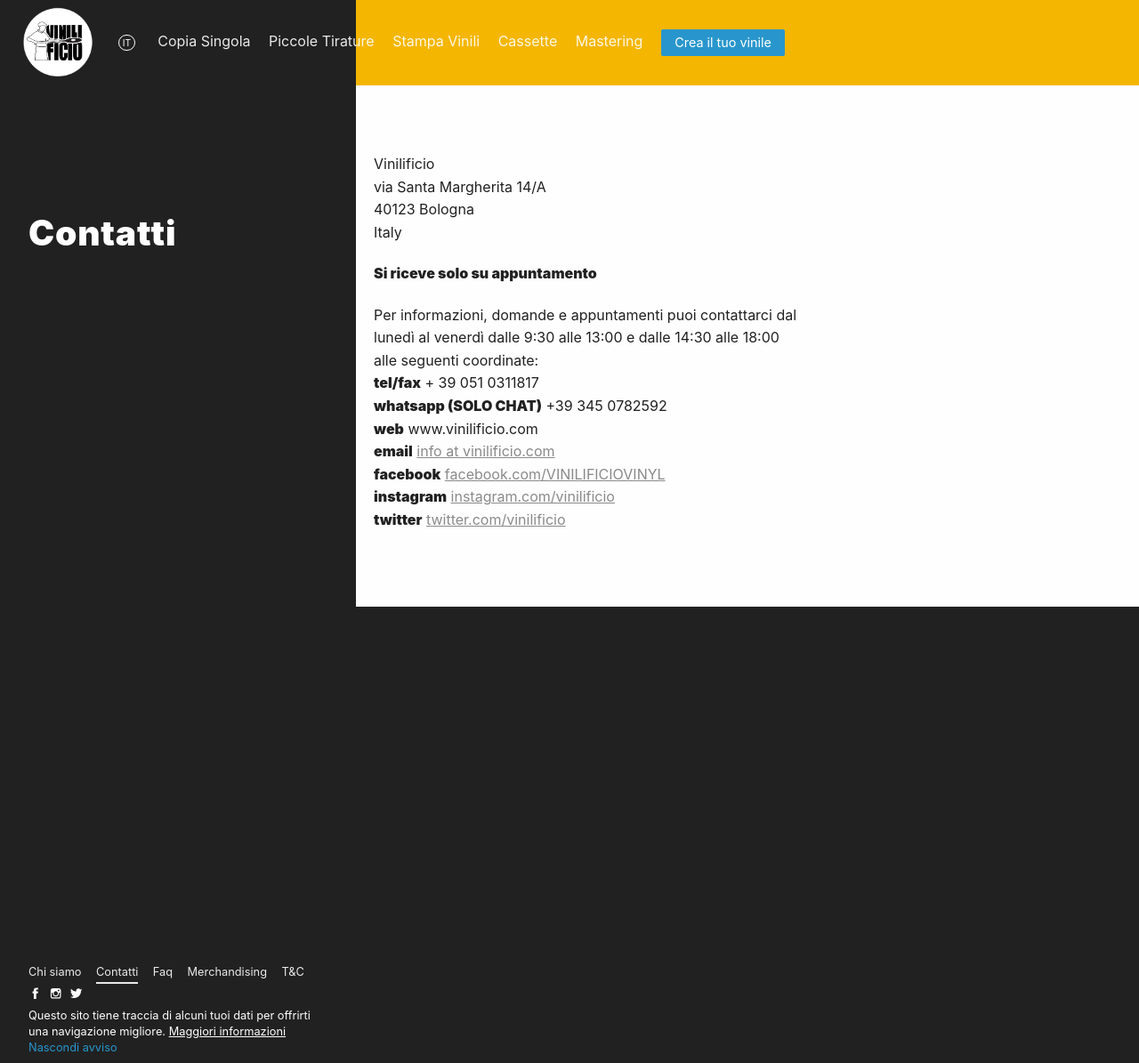
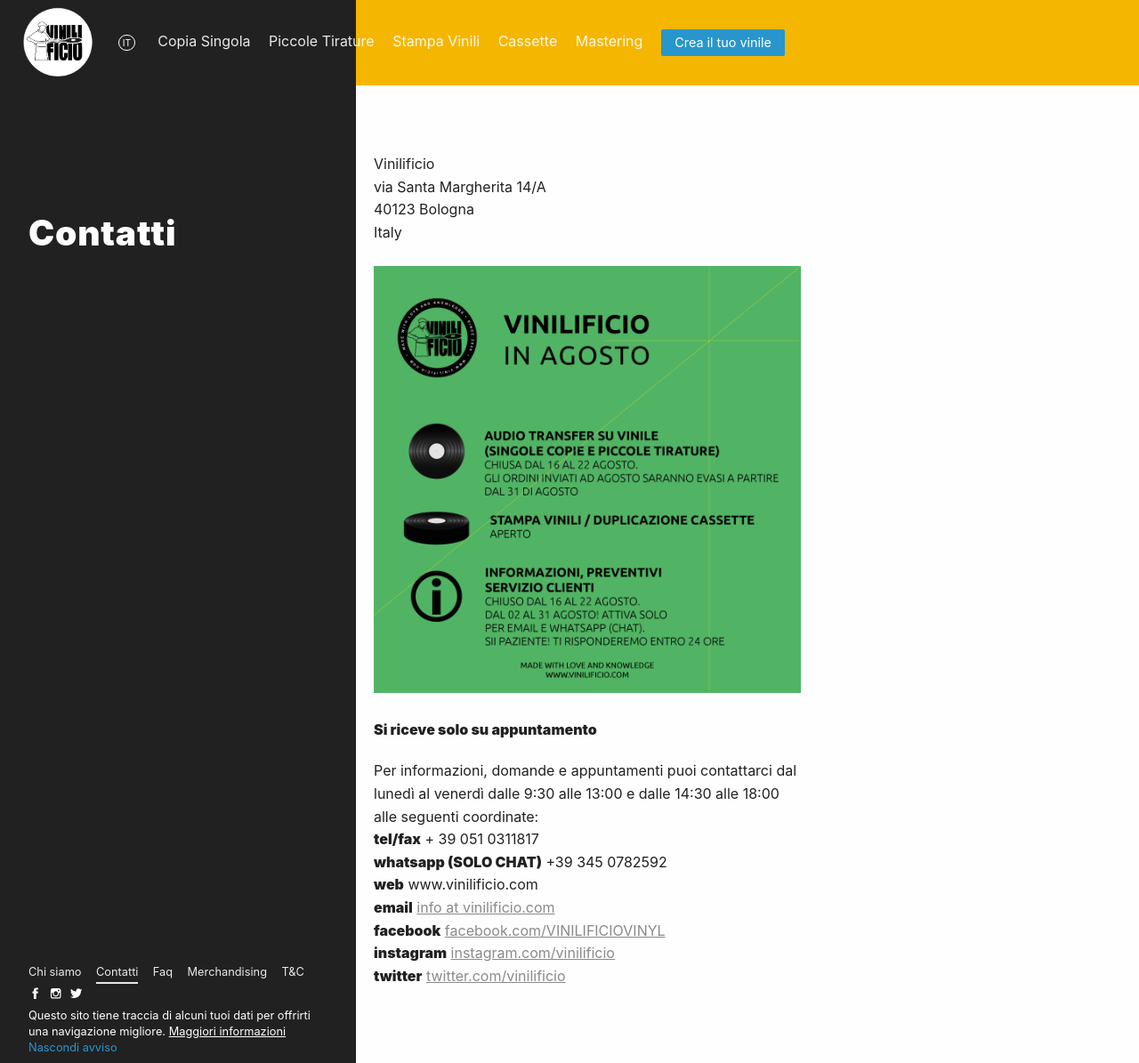
Before and after one commit to Vinilificio/vinilificio.com, a Jekyll site: the page built from _pages/contatti.md, in a window 1280 px wide and 1195 px high. Shown: the whole window at 89% size. Built offline with Jekyll 4.4.1, drawn with Linux system fonts in a browser that asks for light colours; nearby versions of some CDN libraries; comment, search, counter and statistics services are not loaded.

Commit message:
holidays

```diff
--- a/_pages/contatti.md
+++ b/_pages/contatti.md
@@ -10,6 +10,9 @@
 40123 Bologna<br>
 Italy
 
+
+![VINILIFICIO-HOLIDAYS-2021_ita](/img/VINILIFICIO-HOLIDAYS-2021_ita.jpg)
+
 __Si riceve solo su appuntamento__
 
 Per informazioni, domande e appuntamenti puoi contattarci dal lunedì al venerdì dalle 9:30 alle 13:00 e dalle 14:30 alle 18:00 alle seguenti coordinate:<br>
```
